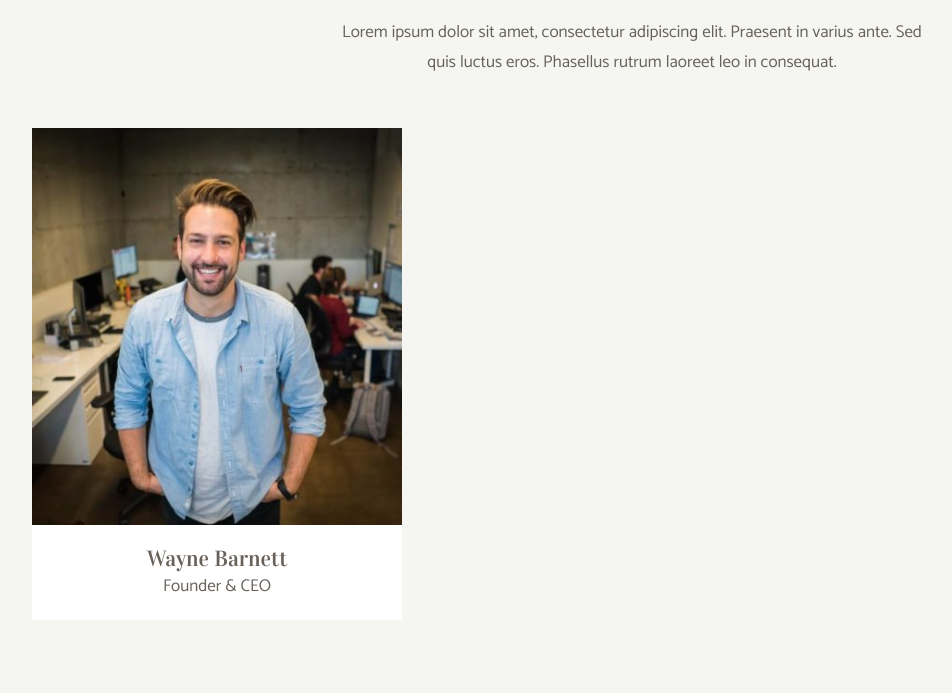
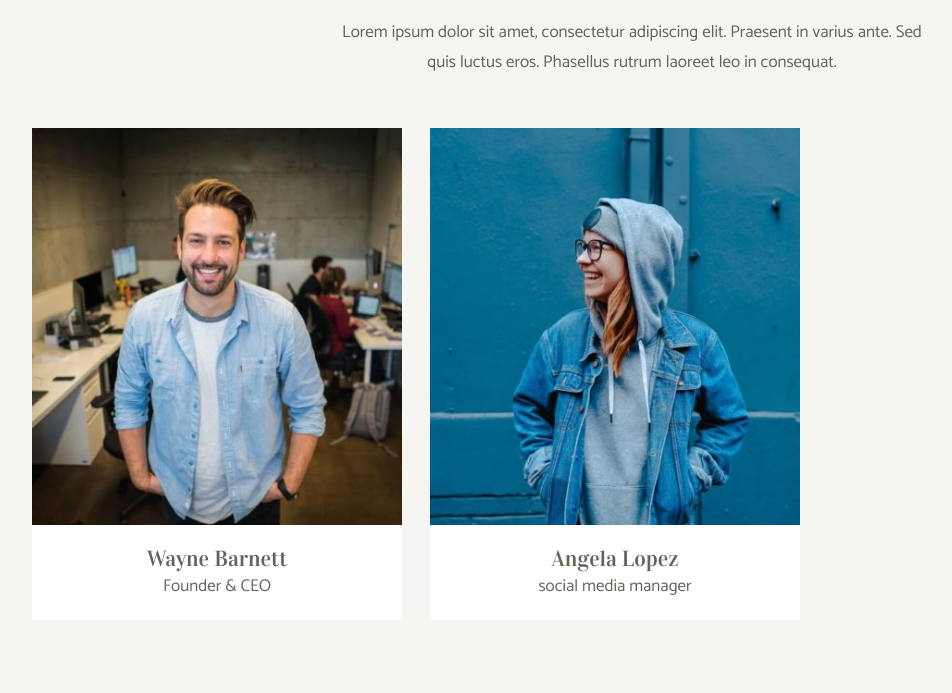
Before and after one commit to frame88/js-our-team, a plain HTML site: page index.html in a window 1280 px wide. Shown: the part 107-800 px from the top of the page, without its empty margins (8-960 px from the left). Drawn offline with Linux system fonts and the light colour scheme.

Commit message:
prova meccanica

```diff
--- a/index.html
+++ b/index.html
@@ -35,6 +35,19 @@
               <p>Founder & CEO</p>
             </div>
           </div>
+
+          <div class="team-card">
+            <div class="card-image">
+              <img
+                src="img/angela-lopez-social-media-manager.jpg"
+                alt="Angela Lopez"
+              />
+            </div>
+            <div class="card-text">
+              <h3>Angela Lopez</h3>
+              <p>social media manager</p>
+            </div>
+          </div>
         </div>
       </div>
     </section>
@@ -54,5 +67,6 @@
         </div>
       </div>
     </section>
+    <script src="js/script.js"></script>
   </body>
 </html>
--- a/js/script.js
+++ b/js/script.js
@@ -82,7 +82,7 @@ const container = document.querySelector('.team-container');
 for (let i = 1; i < team.length; i++) {
   const member = team[i];
   const template = `
-  < div class="team-card" >
+  <div class="team-card">
     <div class="card-image">
       <img
         src="img/${member.image}"
@@ -95,6 +95,6 @@ for (let i = 1; i < team.length; i++) {
     </div>
   </div >
   `;
-
   container.innerHtml += template;
+  console.log(template);
 }
```
